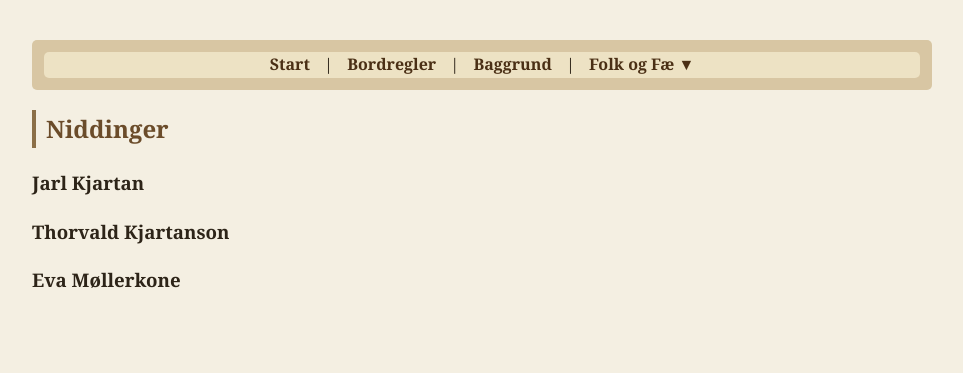
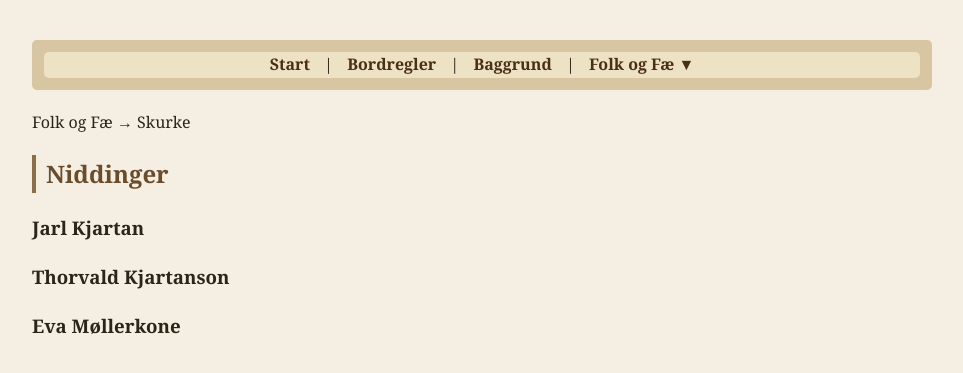
Before and after one commit to Stoffer75/den2side.dk, a Jekyll site: the page built from karakterer/npc.html, in a window 1280 px wide. Shown: the top 373 px of the page, without its empty margins (158-1121 px from the left). Built offline with Jekyll 4.4.1, drawn with Linux system fonts in a browser that asks for light colours.

Commit message:
Add breadcrumb navigation to npc.html

```diff
--- a/karakterer/npc.html
+++ b/karakterer/npc.html
@@ -2,6 +2,9 @@
 layout: default
 title: Danevang
 ---
+<p class="breadcrumb">
+Folk og Fæ → Skurke
+</p>
 
 <h2>Niddinger</h2>
 
```
